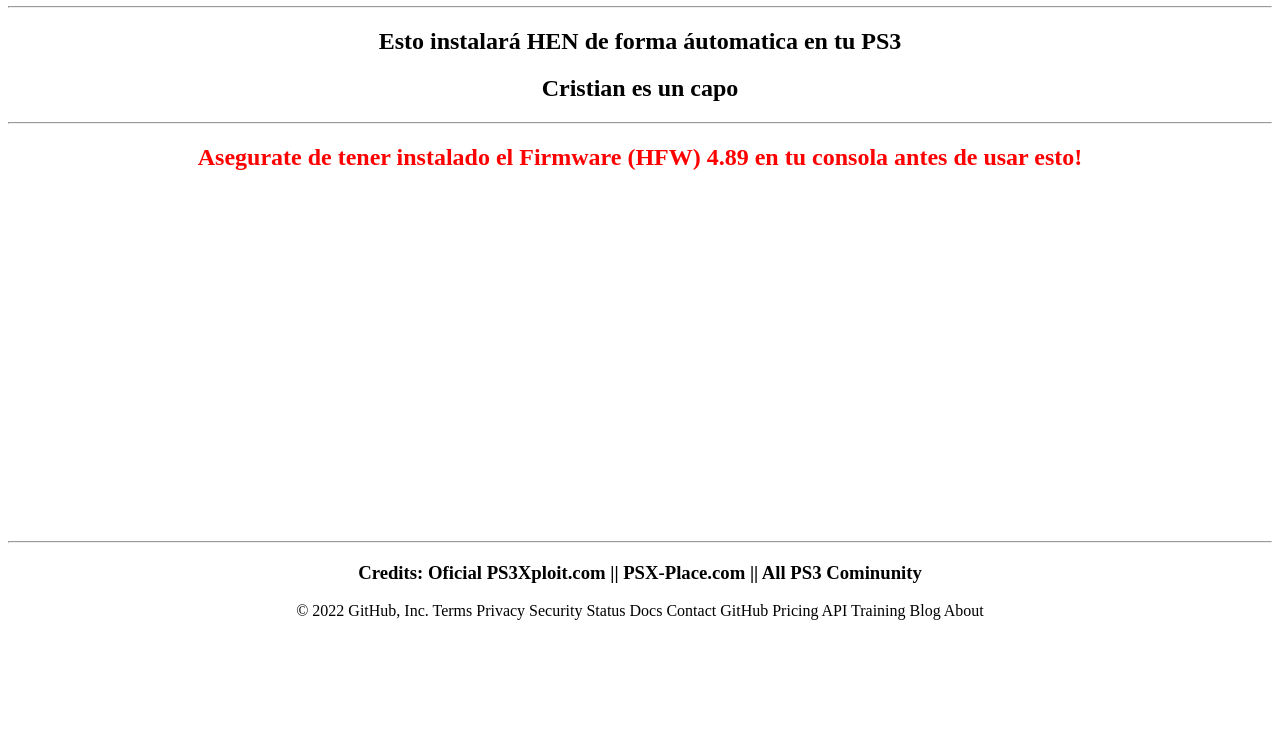
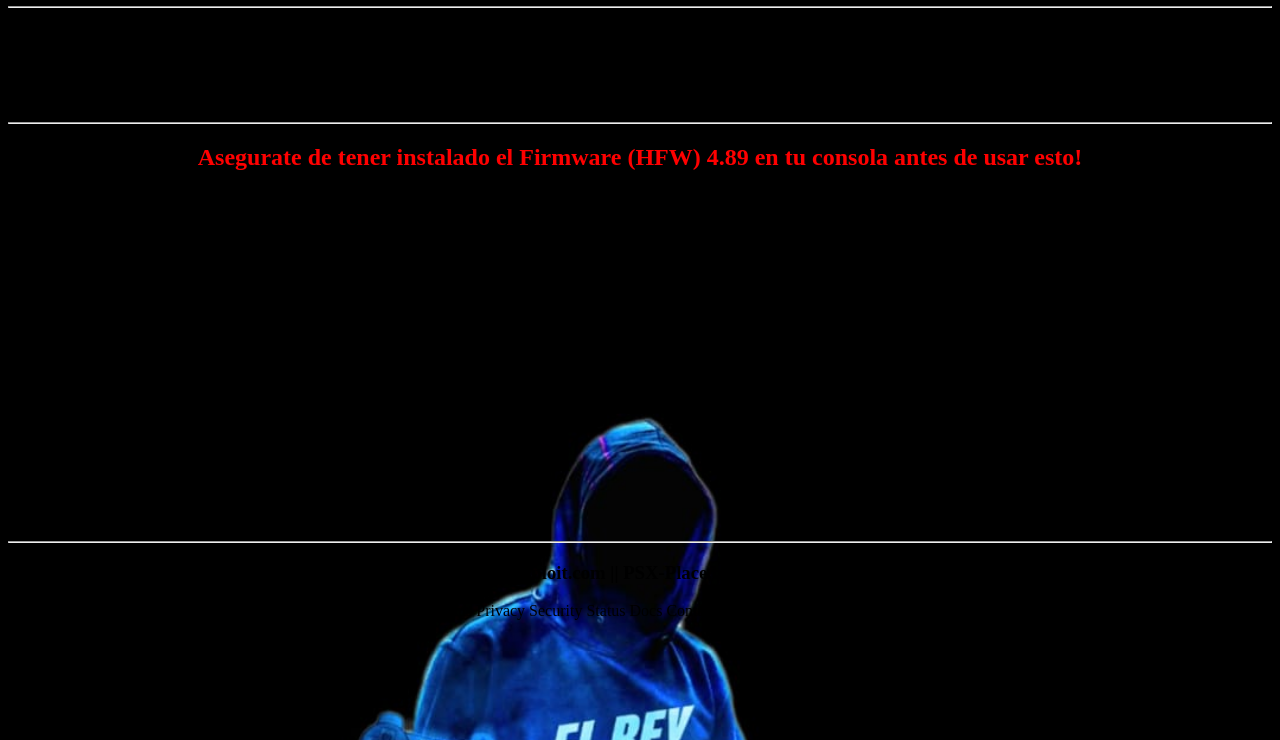
Before and after one commit to elreyplay3/elreyplay3.github.io, a plain HTML site: page index.html in a window 1280 px wide. Shown: the part 60-800 px from the top of the page. Drawn offline with Linux system fonts and the light colour scheme.

Commit message:
Update estilos.css

```diff
--- a/estilos.css
+++ b/estilos.css
@@ -1,4 +1,5 @@
-header {
-  background-image: url(BackGround.jpeg);
-	background-size: 20px;
-}
+body {
+     background-image: url("BackGround.jpeg");
+     background-repeat: repeat;
+     background-size: cover;
+    }
```
